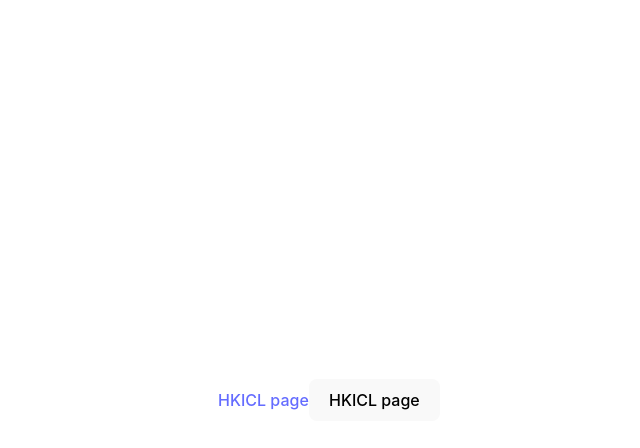
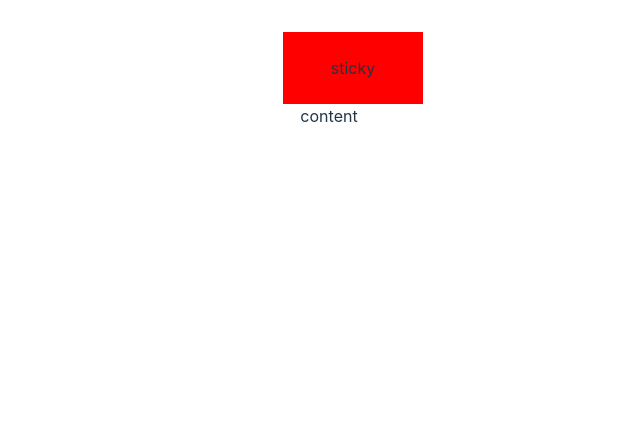
Before and after one commit to mwskwong/geo-permission-browser-behavior, a React (Vite) app: page / in a window 1280 px wide. Shown: the top 448 px of the page, without its empty margins (311-951 px from the left). Built offline with nearby package versions, Linux system fonts and the light colour scheme.

Commit message:
Update App.tsx

```diff
--- a/src/App.tsx
+++ b/src/App.tsx
@@ -1,10 +1,18 @@
-const url = "https://fps.payapps.hkicl.com.hk/?pay_req_obj=https%3A%2F%2Fexample.com&callback=https%3A%2F%2Fexample.com";
-
 export default function App() {
   return (
     <div>
-      <a href={url} target="_blank">HKICL page</a>
-      <button onClick={() => window.open(url)}>HKICL page</button>
+      <div
+        style={{
+          padding: 24,
+          backgroundColor: "red",
+          width: "100%",
+          position: "sticky",
+          top: 0,
+        }}
+      >
+        sticky
+      </div>
+      <div style={{ width: "100%", height: 3000 }}>content</div>
     </div>
   );
 }
```
